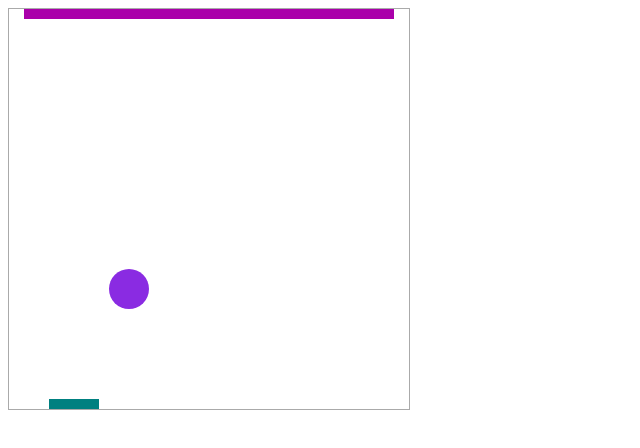
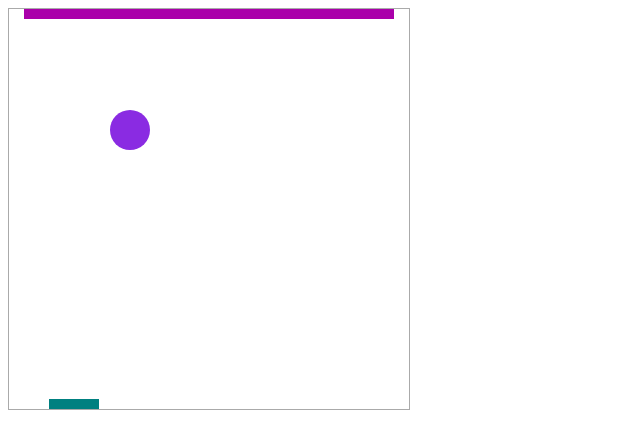
Before and after one commit to nihat-js/breakout-game, a website built with Parcel: page index.html in a window 1280 px wide. Shown: the whole page, without its empty margins (0-640 px from the left). Built offline with nearby package versions, Linux system fonts and the light colour scheme.

Commit message:
added objects

```diff
--- a/app.js
+++ b/app.js
@@ -1,16 +1,21 @@
 const gameDiv = document.querySelector('.game')
-const random = (max, min = 0) => min + Math.floor(Math.random()* max  )
-
-const game = {
-  width : 400 ,
-  height : 400,
+const random = (max, min = 0) => min + Math.floor(Math.random() * max)
+const ball = document.querySelector('.ball')
+const { log } = console
+const Game = {
+  width: 400,
+  height: 400,
 
 }
 
-const ball = {
+const Ball = {
   width: 40,
   height: 40,
-
+  maxSpeed: 3,
+  x: 100,
+  y: 100,
+  movingX : 1,
+  movingY : 1,
 }
 
 const me = {
@@ -20,8 +25,8 @@ const me = {
 }
 
 function createObstacles(count = 10) {
-  let height = random(10,10);
-  let width = random(10 , 30);
+  let height = random(10, 10);
+  let width = random(10, 30);
   let offsetHeight = 0;
   for (let i = 0; i < count; i++) {
     let div = document.createElement('div');
@@ -31,12 +36,29 @@ function createObstacles(count = 10) {
     div.style.position = "absolute"
 
 
-    div.style.left = i*width + 15 +  "px";
-    div.style.top =  + "px";
+    div.style.left = i * width + 15 + "px";
+    div.style.top = offsetHeight + "px";
     div.style.backgroundColor = "#aa00aa"
     gameDiv.append(div)
   }
 }
 
+function moveBall() {
+  if (Ball.x + Ball.left > Game.width) {
+    Ball.x += 2;
+    Ball.y += 2;
+  }
+  ball.style.left = Ball.x + Ball.movingX +  "px"
+  ball.style.top = Ball.y + Ball.movingY +  "px";
 
-createObstacles()
+
+}
+
+
+function startGame() {
+  createObstacles()
+  setInterval(moveBall, 1000 / 60)
+
+}
+
+startGame()
--- a/index.css
+++ b/index.css
@@ -18,9 +18,10 @@
   width: 40px;
   height: 40px;
   background-color: blueviolet;
+  left : 100px;
   bottom:  100px;
   position: absolute;
-  left : 100px;
+
   border-radius: 50%;
 
 }
```
Also changed, not shown: 3 other files.
